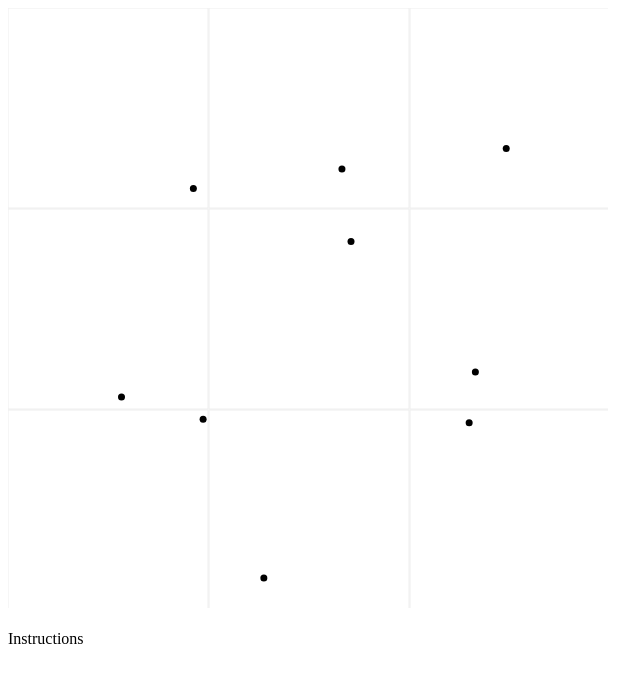
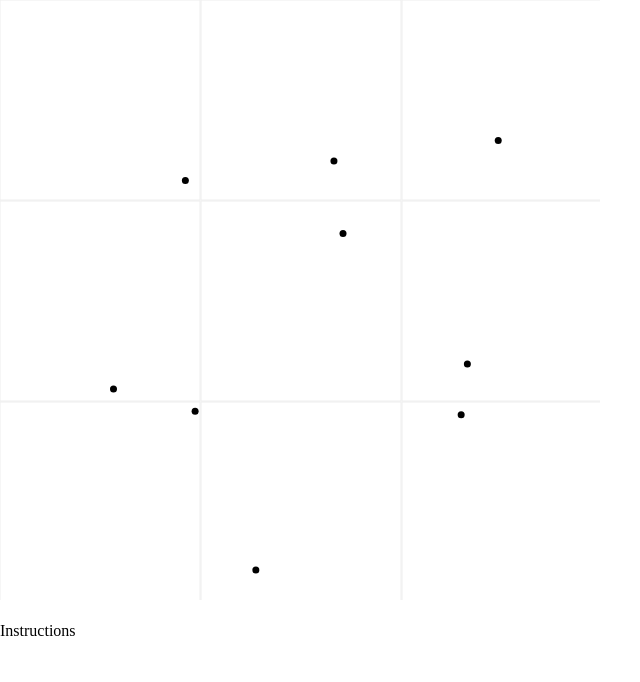
Before and after one commit to maryrosecook/the-more-you-have-the-worse-it-is, a plain HTML site: page index.html in a window 1280 px wide. Shown: the whole page, without its empty margins (0-640 px from the left). Drawn offline with Linux system fonts and the light colour scheme.

Commit message:
Remove padding around body

```diff
--- /dev/null
+++ b/index.css
@@ -0,0 +1,4 @@
+body {
+  padding: 0;
+  margin: 0;
+}
--- a/index.html
+++ b/index.html
@@ -1,6 +1,7 @@
 <!DOCTYPE html>
 <html>
   <head>
+    <link rel="stylesheet" type="text/css" href="index.css">
     <script type="text/javascript" src="src/coquette.js"></script>
     <script type="text/javascript" src="src/math-lib.js"></script>
     <script type="text/javascript" src="src/game.js"></script>
```
